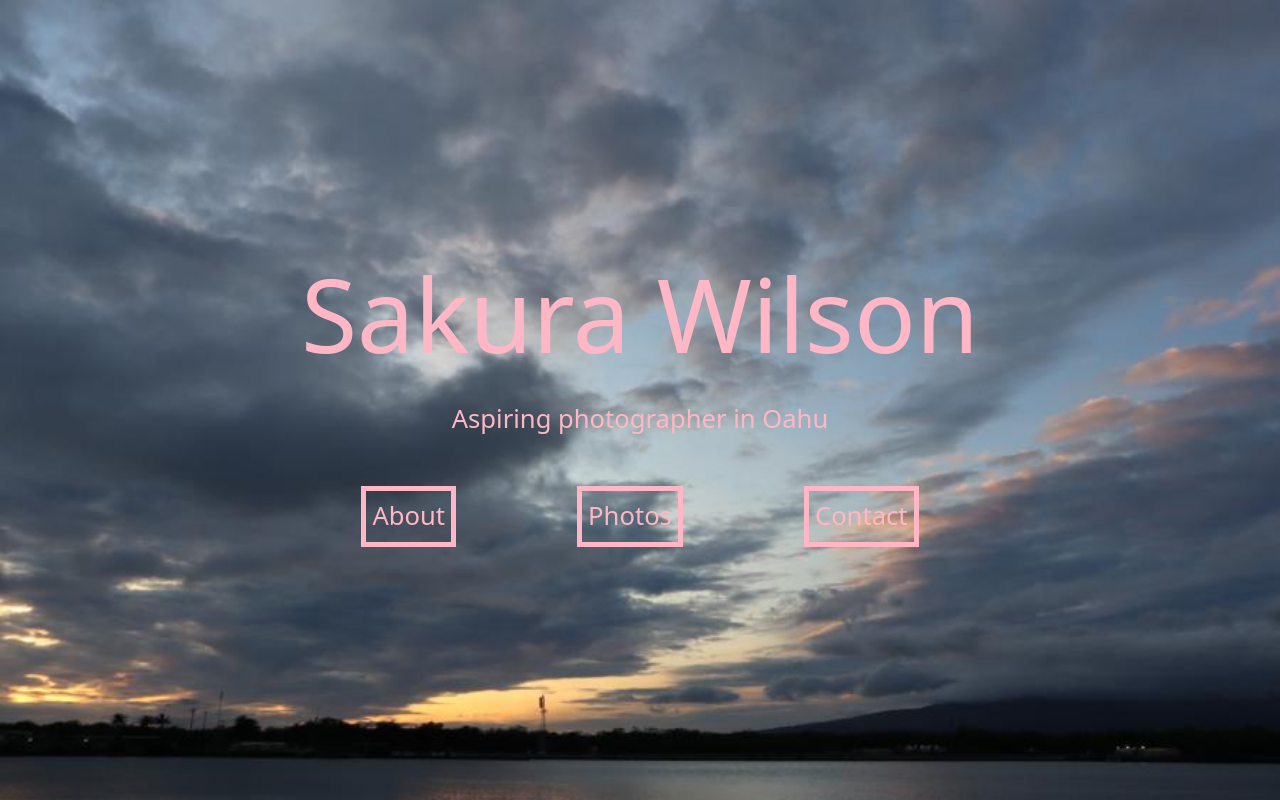
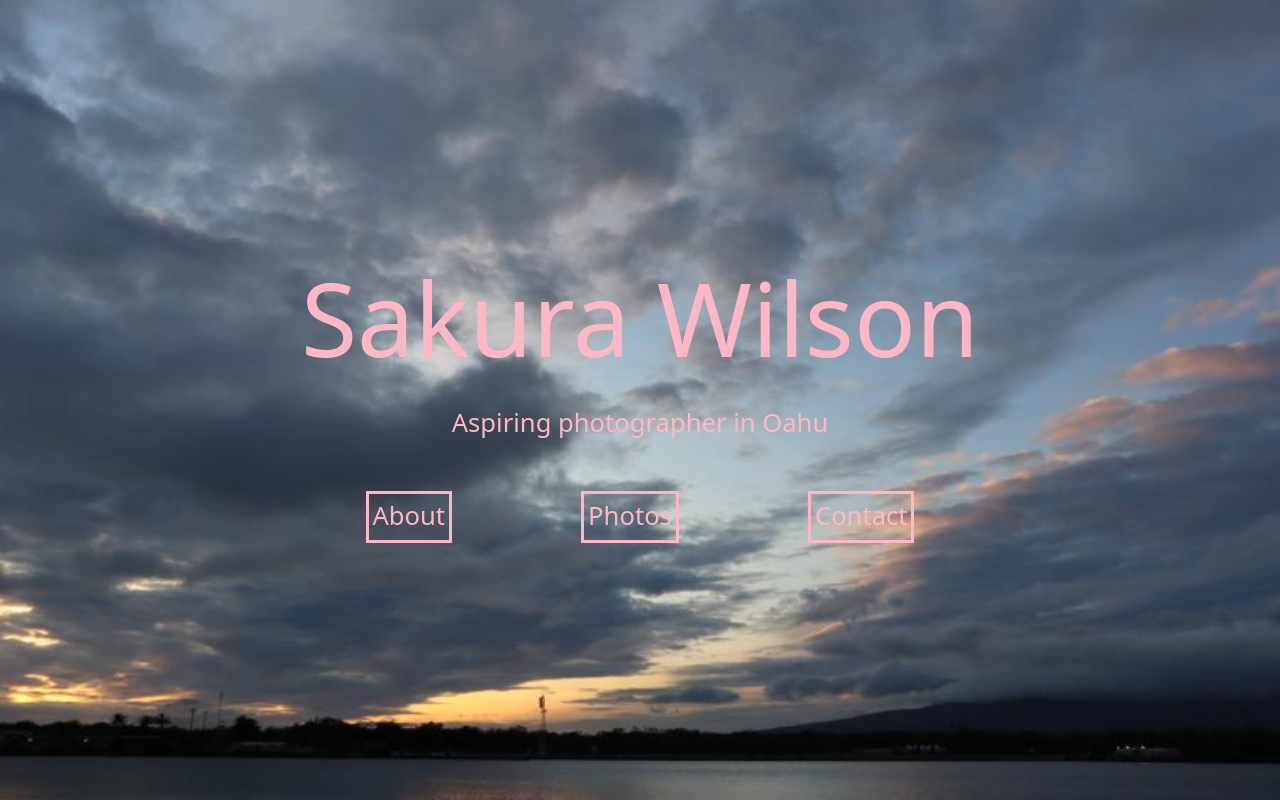
Before and after one commit to Zryer/Chura-Photography, a React (Create React App) app: page / in a window 1280 px wide. Built offline with nearby package versions, Linux system fonts and the light colour scheme.

Commit message:
More changes to home

```diff
--- a/src/Components/HomeComponent/Home.css
+++ b/src/Components/HomeComponent/Home.css
@@ -63,9 +63,9 @@
     animation-fill-mode: forwards;
     text-decoration: none;
     z-index: 101;
-    padding: .5vw;
+    padding: .3vw;
     text-align: center;
-    border: solid 5px #ffb7c5;
+    border: solid 0.3vw #ffb7c5;
 }
 
 .homeLinks:hover {
```
